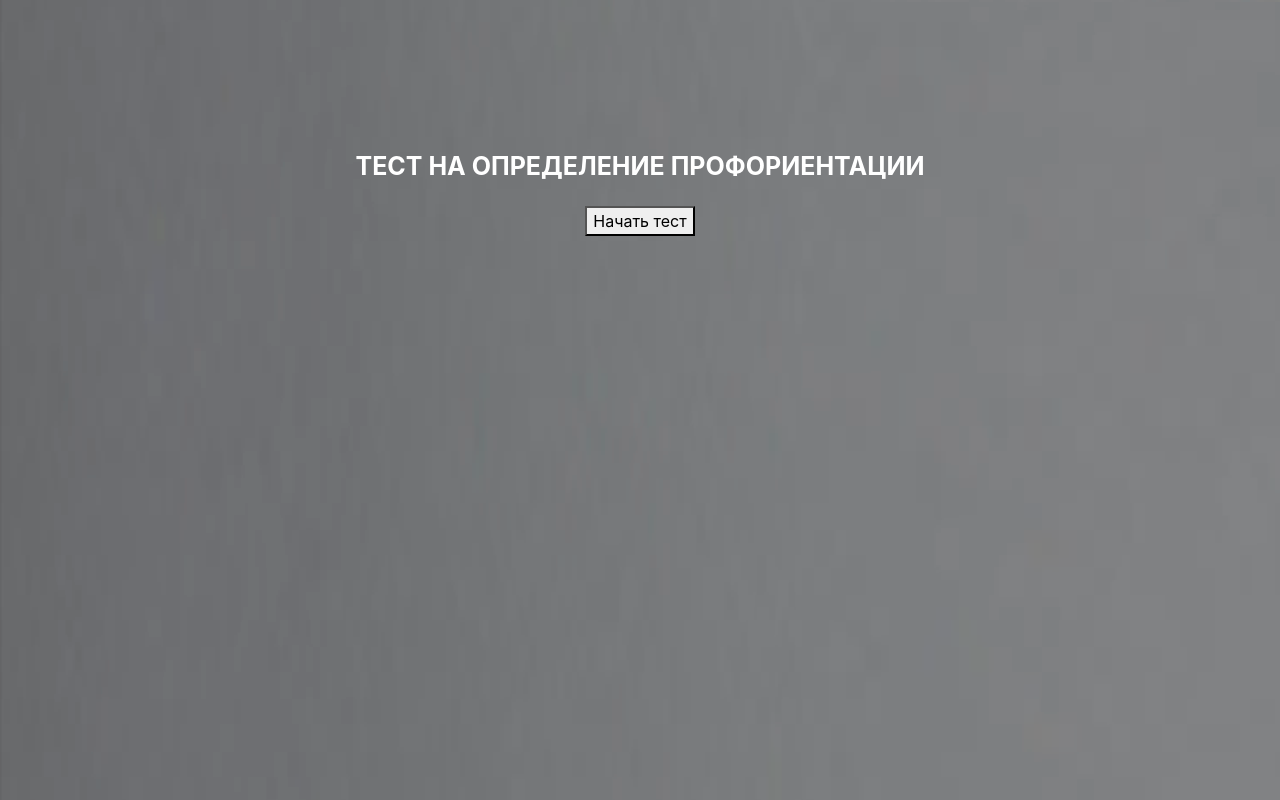
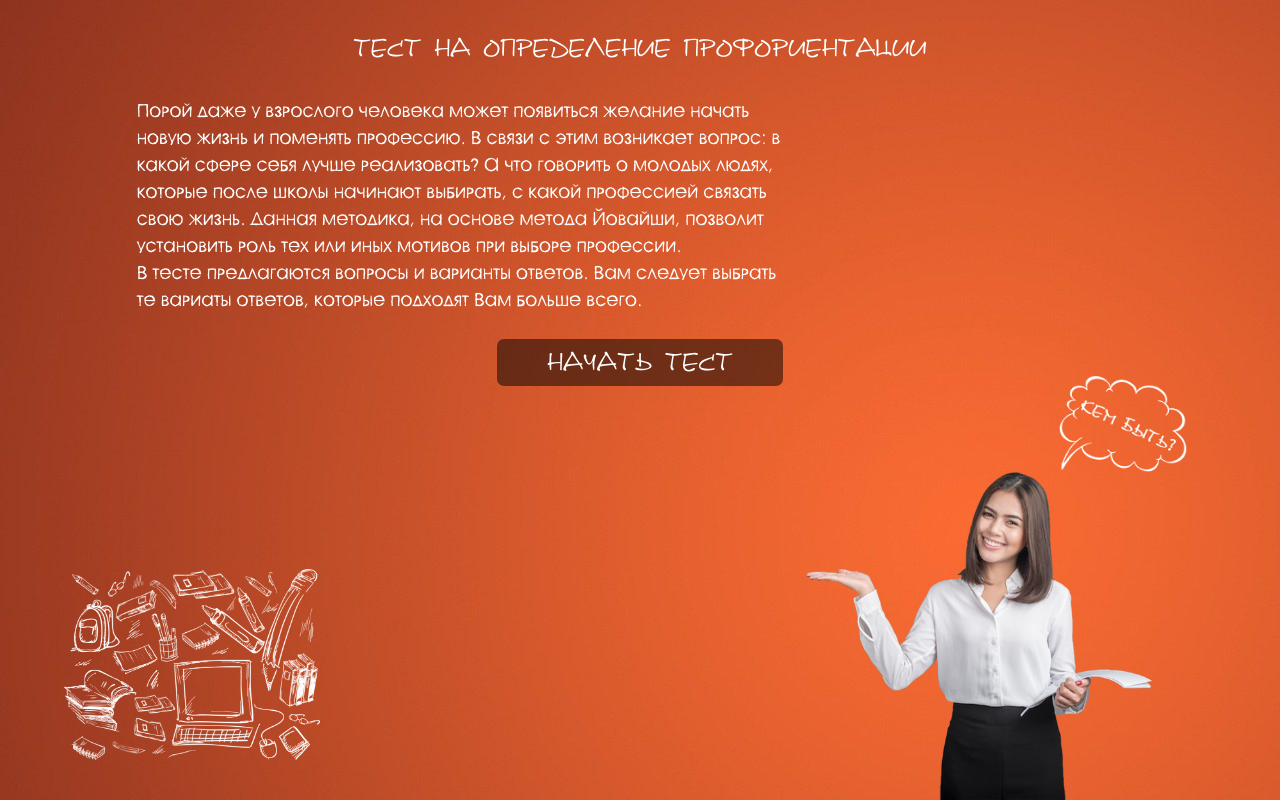
Before and after one commit to AlexR1723/psih, a Django app: page / in a window 1280 px wide. Run offline with Django 3.2, Linux system fonts and the light colour scheme; some libraries are stand-ins or nearby versions.

Commit message:
main front

```diff
--- a/Main/views.py
+++ b/Main/views.py
@@ -15,6 +15,7 @@ from django.conf import settings
 
 
 def Main(request):
+    page_name='Main'
     return render(request, 'Main.html', locals())
 
 
@@ -22,14 +23,12 @@ def Start_test(request):
     return render(request, 'Test.html', locals())
 
 
-def get_dict(dct, quest):
+def get_dict(dct, quest, num):
+    res = []
     for i in dct:
         if quest == i['quest_id']:
-            area = i['area_id']
-            text = i['text']
-            dct.remove(i)
-            return area, text
-    return False
+            res.append(i)
+    return res[num]['area_id'], res[num]['text']
 
 
 def get_level_1(request):
@@ -43,10 +42,10 @@ def get_level_1(request):
         random.shuffle(l)
         dic_first = {}
         dic_first['check'] = i['id']
-        dic_first['area'], dic_first['text'] = get_dict(answers, i['id'])
+        dic_first['area'], dic_first['text'] = get_dict(answers, i['id'], l[0])
         dic_second = {}
         dic_second['check'] = i['id']
-        dic_second['area'], dic_second['text'] = get_dict(answers, i['id'])
+        dic_second['area'], dic_second['text'] = get_dict(answers, i['id'], l[1])
         dic_fs = {}
         dic_fs['first'] = dic_first
         dic_fs['second'] = dic_second
--- a/static/css/style.css
+++ b/static/css/style.css
@@ -1,8 +1,32 @@
 body {
-    background-image: url("../image/background.png");
+    /*background-image: url("../image/background.png");*/
+    background-image: url("../image/bg.jpg");
     background-repeat: no-repeat;
     background-size: auto;
+    font-family: shift;
 }
+
+@font-face {
+    font-family: "shift";
+    src: url("../css/fonts/a_avantecpslcbrk-bold_allfont_ru.ttf") format("truetype");
+    font-style: normal;
+    font-weight: 700;
+}
+
+@font-face {
+    font-family: "shift";
+    src: url("../css/fonts/a_avantecpslcbrk-light_uk_allfont_net.ttf") format("truetype");
+    font-style: normal;
+    font-weight: 500;
+}
+
+@font-face {
+    font-family: "shift";
+    src: url("../css/fonts/ds-note_allfont_ru.ttf") format("truetype");
+    font-style: normal;
+    font-weight: 400;
+}
+
 
 .row {
     margin: 0;
@@ -14,10 +38,35 @@ p {
 
 .head1 {
     color: white;
-    font-weight: 700;
+    font-weight: 400;
     font-size: 25px;
     text-align: center;
-    margin: 20px 0;
+    /*margin: 20px 0;*/
+    margin: 30px 0px;
+    width: 100%;
+}
+
+.text1 {
+    color: white;
+    font-weight: 500;
+    font-size: 18px;
+    text-align: left;
+}
+
+.main_button {
+    margin: 25px 0px;
+    padding: 5px 50px;
+    color: white;
+    background-color: rgba(0, 0, 0, .5);
+    /*border: 1px solid rgba(0, 0, 0, .5);*/
+    border: none;
+    border-radius: 7px;
+    font-weight: 400;
+    font-size: 25px;
+}
+
+.main_button:hover {
+    background-color: rgba(0, 0, 0, .7);
 }
 
 .ans1 {
@@ -26,7 +75,8 @@ p {
     font-size: 20px;
     text-align: left;
     font-weight: 500;
-    background-color: rgb(73, 73, 73);
+    /*background-color: rgb(73, 73, 73);*/
+    background-color: rgba(0, 0, 0, .5);
     margin: 3px 0;
     width: 100%;
     border: 1px solid rgb(60, 60, 60);
@@ -35,8 +85,9 @@ p {
 
 .ans1:hover {
     transition: .5s;
-    background-color: rgb(100, 100, 100);
+    /*background-color: rgb(100, 100, 100);*/
     /*font-size: 23px;*/
+    background-color: rgba(0, 0, 0, .7);
 }
 
 .quest1 {
@@ -46,12 +97,14 @@ p {
     text-align: left;
     font-weight: 700;
 }
-.ans_checkbox{
+
+.ans_checkbox {
     width: 20px;
     height: 20px;
     /*background-color: white;*/
 }
-.divcheckbox{
+
+.divcheckbox {
     text-align: left;
     padding: 10px 15px;
     color: white;
@@ -92,8 +145,9 @@ p {
 }
 
 button:active, button:focus {
-  outline: none;
+    outline: none;
 }
+
 /*html {*/
 /*    scroll-behavior: smooth;*/
 /*}*/
--- a/static/js/main.js
+++ b/static/js/main.js
@@ -23,7 +23,7 @@ window.onload = function () {
                 // document.getElementById('level_number').innerText='Часть '+global_level
                 // count_questions[1] = data.length
                 // console.time('set_quest')
-                next_level(1,data)
+                next_level(1, data)
 
                 // console.timeEnd('set_quest')
                 // console.time('secundomer')
@@ -36,6 +36,53 @@ window.onload = function () {
         })
         // console.timeEnd('start')
     }
+    if (document.getElementById('pagename')) {
+        let body = document.getElementsByTagName('body')[0]
+        body.style.height = 100 + 'vh'
+        // let body_height=body.getBoundingClientRect().height
+        let el = document.getElementById('pagename').value
+        if (el == 'Main') {
+
+            // let mel_pos=mel.getBoundingClientRect()
+            // mel.style.bottom=body_height-mel_pos.height-mel_pos.y
+            // mel.style.display='block'
+            // mel.style.position='absolute'
+            // mel.style.bottom=5+'%'
+            // mel.style.left=5+'%'
+            let mel = document.getElementById('mel')
+            let baba = document.getElementById('baba')
+            let obl = document.getElementById('oblako')
+            if (window.innerWidth > 768) {
+                // let mel = document.getElementById('mel')
+                mel.style = 'display:block; position:absolute; left:5%; bottom:5%; width:20%'
+                // let baba = document.getElementById('baba')
+                baba.style = 'display:block; position:absolute; right:10%; bottom:0px; width:27%'
+                // let obl = document.getElementById('oblako')
+                let baba_height = baba.getBoundingClientRect().height + 'px'
+                let baba_width = window.innerWidth * 0.15 - baba.getBoundingClientRect().height * 0.3 + 'px'
+                obl.style = 'display:block; position:absolute; right:' + baba_width + '; bottom:' + baba_height + '; width:10%'
+            }
+        // else {
+                // let baba = document.getElementById('baba')
+                // baba.style = 'display:block; position:absolute; right:10%; bottom:0px; width:35%'
+                // let obl = document.getElementById('oblako')
+                // let baba_height = baba.getBoundingClientRect().height + 'px'
+                // let baba_width = window.innerWidth * 0.15 - baba.getBoundingClientRect().height * 0.3 + 'px'
+                // obl.style = 'display:block; position:absolute; right:' + baba_width + '; bottom:' + baba_height + '; width:15%'
+            // }
+            // let babh=baba.getBoundingClientRect()
+            // if (document.getElementById('start_test').getBoundingClientRect().bottom > babh.x+babh.height/2.5) {
+            //     body.style.height = window.innerHeight+babh.height*0.4 + 'px'
+            //     let sd=window.innerHeight-body.getBoundingClientRect().height
+            //     baba.style = 'display:block; position:absolute; right:10%; bottom:'+sd+'px; width:35%'
+            //     let baba_height = baba.getBoundingClientRect().height+sd + 'px'
+            //     let baba_width = window.innerWidth * 0.15 - baba.getBoundingClientRect().height * 0.3 + 'px'
+            //     obl.style = 'display:block; position:absolute; right:' + baba_width + '; bottom:' + baba_height + '; width:15%'
+            // }
+            // document.getElementById('start_test').innerHTML=window.innerWidth+'  '+window.innerHeight
+        }
+    }
+
 }
 
 // $('.ans1').on('click', 'button', function () {
@@ -45,7 +92,7 @@ window.onload = function () {
 //     }
 // })
 
-async function next_level(level,data) {
+async function next_level(level, data) {
     global_level = level
     document.getElementById('level_number').innerText = 'Часть ' + global_level
     count_questions[level] = data.length
@@ -70,7 +117,7 @@ function get_answer(value, check) {
                 success: function (data) {
                     if (data != false) {
                         quest_level_2 = data
-                        next_level(2,data)
+                        next_level(2, data)
                     } else {
                         alert('невнимательно')
                     }
@@ -102,7 +149,7 @@ function get_answer(value, check) {
                         show_result(data[1])
                     } else {
                         quest_level_3 = data
-                        next_level(3,data)
+                        next_level(3, data)
                     }
                 },
                 error: function (data) {
@@ -151,10 +198,9 @@ function get_answer(value, check) {
 function show_result(text) {
     document.getElementById('div_block_timer').remove()
     document.getElementById('id_answers').remove()
-    document.getElementById('id_questions').innerText=text
-    document.getElementById('div_result').style.display='flex'
-    stop_timer=true
-
+    document.getElementById('id_questions').innerText = text
+    document.getElementById('div_result').style.display = 'flex'
+    stop_timer = true
 
 
 }
@@ -205,11 +251,6 @@ function set_quest(number, questions) {
 
 }
 
-// function set_quest2(level, number, questions) {
-//
-// }
-
-
 var min = 0;
 var sec = 0;
 var stop_timer = false;
--- a/templates/Main.html
+++ b/templates/Main.html
@@ -1,19 +1,31 @@
 {% extends 'layout.html' %}
 {% load static %}
 {% block content %}
+    <input type="hidden" id="pagename" value="{{ page_name }}">
     <div class="row justify-content-center align-items-center">
-        <div class="col-xl-8">
-            <div class="row justify-content-center">
-                <div class="col-12">
-                    <p class="head1">ТЕСТ НА ОПРЕДЕЛЕНИЕ ПРОФОРИЕНТАЦИИ</p>
+        <div class="col-12 col-sm-11 col-md-11 col-lg-11 col-xl-10">
+            <div class="row justify-content-start">
+                <p class="head1">ТЕСТ НА ОПРЕДЕЛЕНИЕ ПРОФОРИЕНТАЦИИ</p>
+                <div class="col-12 col-md-10 col-lg-9 col-xl-8">
+
+                    <p class="text1">Порой даже у взрослого человека может появиться желание начать новую жизнь и
+                        поменять профессию. В связи с этим возникает вопрос: в какой сфере себя лучше реализовать? А что
+                        говорить о молодых людях, которые после школы начинают выбирать, с какой профессией связать свою
+                        жизнь. Данная методика, на основе метода Йовайши, позволит установить роль тех или иных мотивов
+                        при выборе профессии.
+                        <br>В тесте предлагаются вопросы и варианты ответов. Вам следует выбрать те
+                        вариаты ответов, которые подходят Вам больше всего.</p>
                 </div>
-                <div class="col-12 text-center">
+                <div class="col-12 text-center p-0">
                     <a href="{% url 'Start_test' %}">
-                        <button>Начать тест</button>
+                        <button class="main_button" id="start_test">Начать тест</button>
                     </a>
                 </div>
             </div>
         </div>
+        <img src="../static/image/risunok_melom_osnovnoy.png" alt="" style="display: none;width: 20%" id="mel">
+        <img src="../static/image/kem_byt1.png" alt="" style="display: none;width: 10%" id="oblako">
+        <img src="../static/image/devushka_obrez.png" alt="" style="display: none;width: 10%" id="baba">
     </div>
 
 
--- a/templates/layout.html
+++ b/templates/layout.html
@@ -15,11 +15,15 @@
     <link rel="stylesheet" href="{% static 'css/style.css' %}">
     <link rel="stylesheet" href="{% static 'css/animate.css' %}">
 </head>
-<body style="margin-top: 10%">
+<body>
 
-{% block content %}
+{#<div class="row justify-content-center align-items-center">#}
+{#    <div class="col-xl-8">#}
+        {% block content %}
 
-{% endblock %}
+        {% endblock %}
+{#    </div>#}
+{#</div>#}
 
 <script src="https://kit.fontawesome.com/2c9fd467ea.js"></script>
 <script src="https://code.jquery.com/jquery-3.4.1.min.js"
```
Also changed, not shown: static/css/fonts/a_avantecpslcbrk-bold_allfont_ru.ttf (added), static/css/fonts/a_avantecpslcbrk-light_uk_allfont_net.ttf (added), static/css/fonts/ds-note_allfont_ru.ttf (added), static/image/bg.jpg (added), static/image/devushka_obrez.png (added), static/image/devushka_obrezannaya.png (added), static/image/kem_byt.png (added), static/image/kem_byt1.png (added), static/image/oblako.png (added), static/image/risunok_melom_osnovnoy.png (added).
